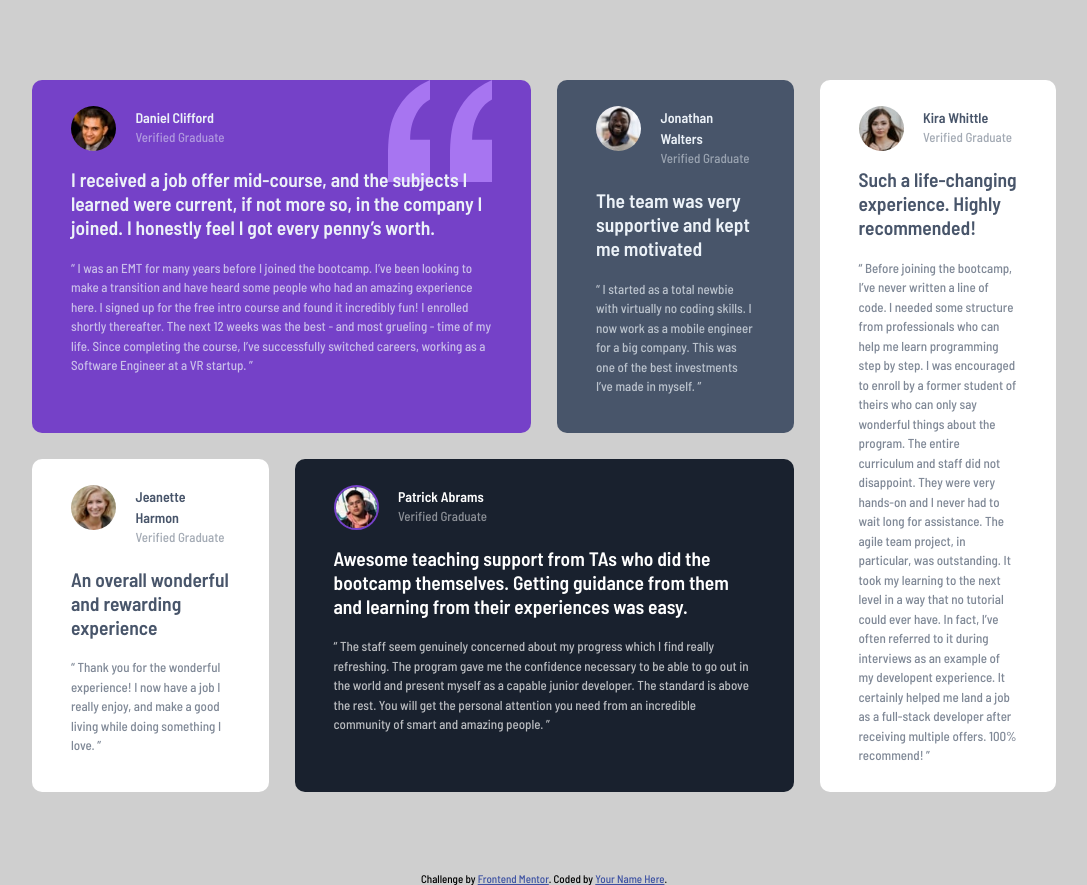
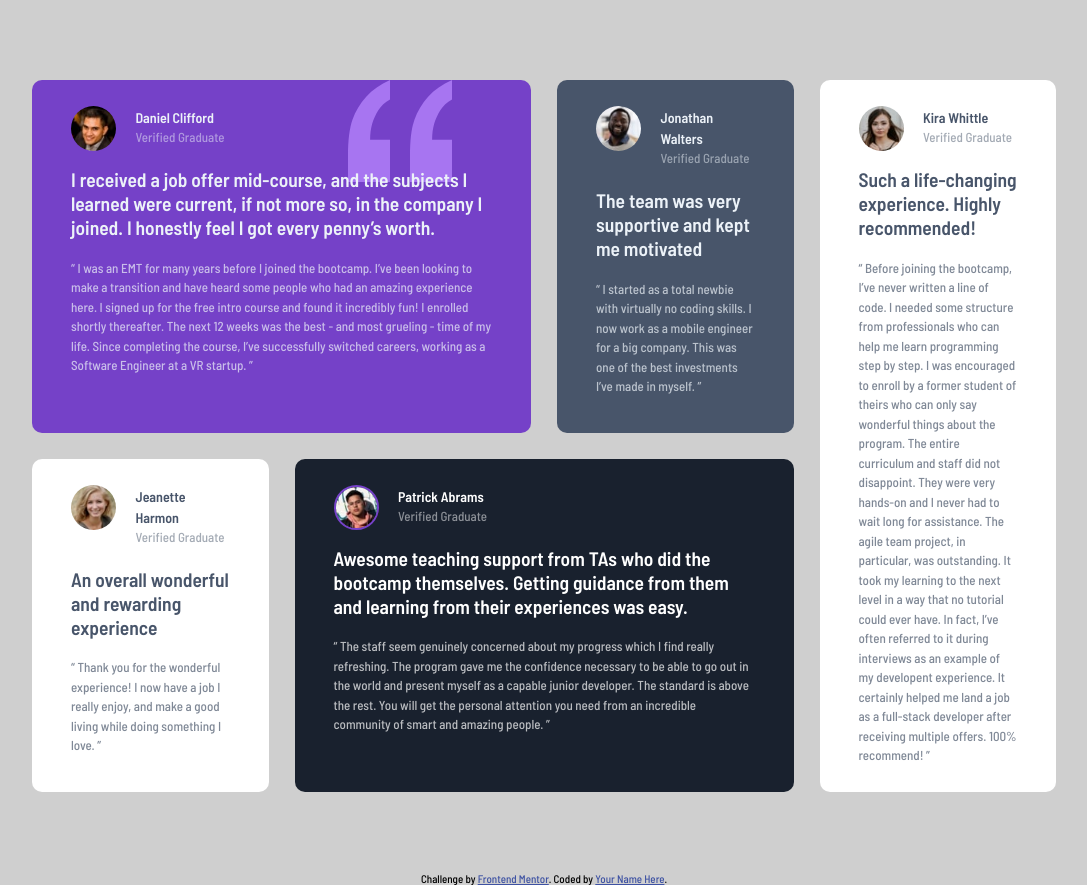
Before and after one commit to andreast12/testimonials-grid-section, a plain HTML site: page index.html in a window 1280 px wide. Shown: the whole page, without its empty margins (96-1183 px from the left). Drawn offline with Linux system fonts and the light colour scheme.

Commit message:
revisi bg position di desktop

```diff
--- a/css/style.css
+++ b/css/style.css
@@ -182,6 +182,13 @@ h2 {
 	.patrick {grid-area: patrick;}
 	.kira {grid-area: kira;}
 
+	/* ================
+		Daniel
+	============== */
+	.daniel {
+		background-position: 80% top;
+	}
+
 
 	/* ==================
 		Attribution
```
